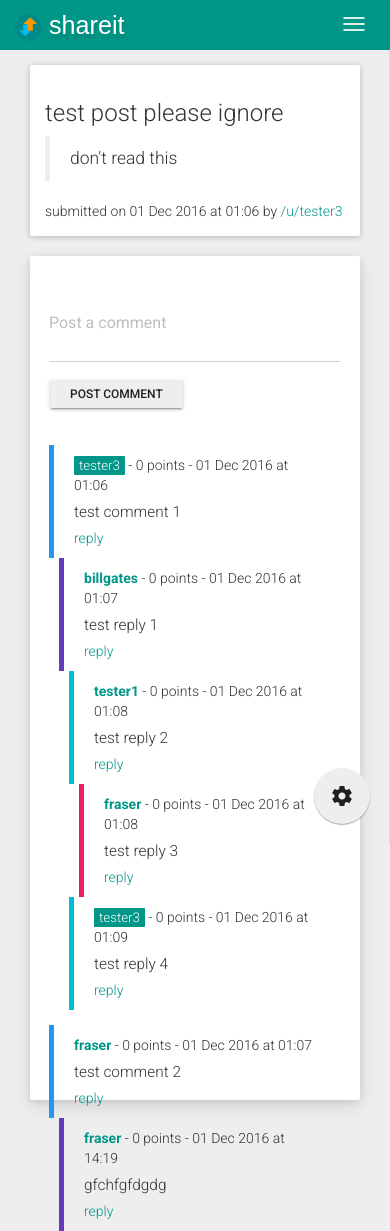
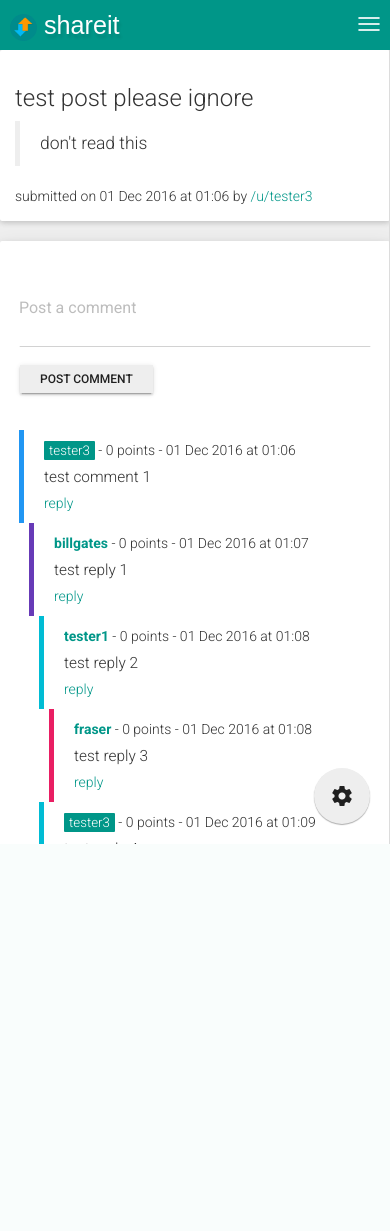
Before and after one commit to frasermarriott/reddit-clone-v2, a Flask app: a page that uses templates/base.html in a window 390 px wide; the page is wider, and only the part inside the window is pictured. After the commit the page ends 844 px from the top of that part, so only its background shows below. Run offline with Flask 2, Linux system fonts and the light colour scheme; data comes from the database, SQL or seed files in the repository; some libraries are stand-ins or nearby versions; some web fonts are replaced.

Commit message:
Ammended database connection to fix issue where a 500 internal server error would be displayed when hosted live. Adjusted content width to 100% of screen on smaller devices. Fixed issue where comments would overflow their container.

```diff
--- a/app.py
+++ b/app.py
@@ -10,7 +10,7 @@ from logging.handlers import RotatingFileHandler
 from werkzeug.security import generate_password_hash, check_password_hash
 from datetime import datetime, timedelta
 from urlparse import urlparse
-
+from os import path
 
 app = Flask(__name__)
 app.secret_key = 'z\xe1^a\xa5~J5\xd7\xa4Pk\xb0c\xac\x0e\xfb\xda\xff\x1d\x98\xd6i\x81'
@@ -21,7 +21,8 @@ app.secret_key = 'z\xe1^a\xa5~J5\xd7\xa4Pk\xb0c\xac\x0e\xfb\xda\xff\x1d\x98\xd6i
 ##               DATABASE                 ##
 ############################################
 
-db_location = 'var/reddit.db'
+ROOT = path.dirname(path.realpath(__file__))
+db_location = path.join(ROOT,"var/reddit.db")
 
 def get_db():
   db=getattr(g, 'db', None)
--- a/static/css/style.css
+++ b/static/css/style.css
@@ -8,8 +8,53 @@
 @media (min-width: 1024px) {
   .toggle-sidebar {
     display: none;
+    visibility: hidden;
   }
 }
+
+
+
+/* full width on mobile */
+@media (max-width: 768px) {
+  .container {
+    padding-left: 0px !important;
+    padding-right: 0px !important;
+  }
+
+  #page-content-wrapper {
+    padding: 0px !important;
+  }
+
+  .container-fluid {
+    padding-right: 0px !important;
+    padding-left: 0px !important;
+  }
+
+  .navbar-default {
+    padding-left: 10px !important;
+    padding-left: 10px !important;
+  }
+
+  #page-content-wrapper > .container-fluid > .row > .col-lg-12 {
+    position: absolute;
+    width: 100% !important;
+  }
+
+  .row {
+    position: relative !important;
+  }
+}
+
+/* fixes issue where comments would overflow their container */
+#page-content-wrapper > .container-fluid > .row > .col-lg-12 {
+  position: absolute;
+  width: 93%;
+}
+
+
+
+
+
 
 small {
   font-size: 100%;
@@ -467,9 +512,11 @@ div.text-thumb {
   margin-top: 100px;
 }
 
+/*
 #page-content-wrapper {
   position: relative !important;
 }
+*/
 
 @media (min-width: 768px) and (max-width: 1400px) {
   .container {
```
